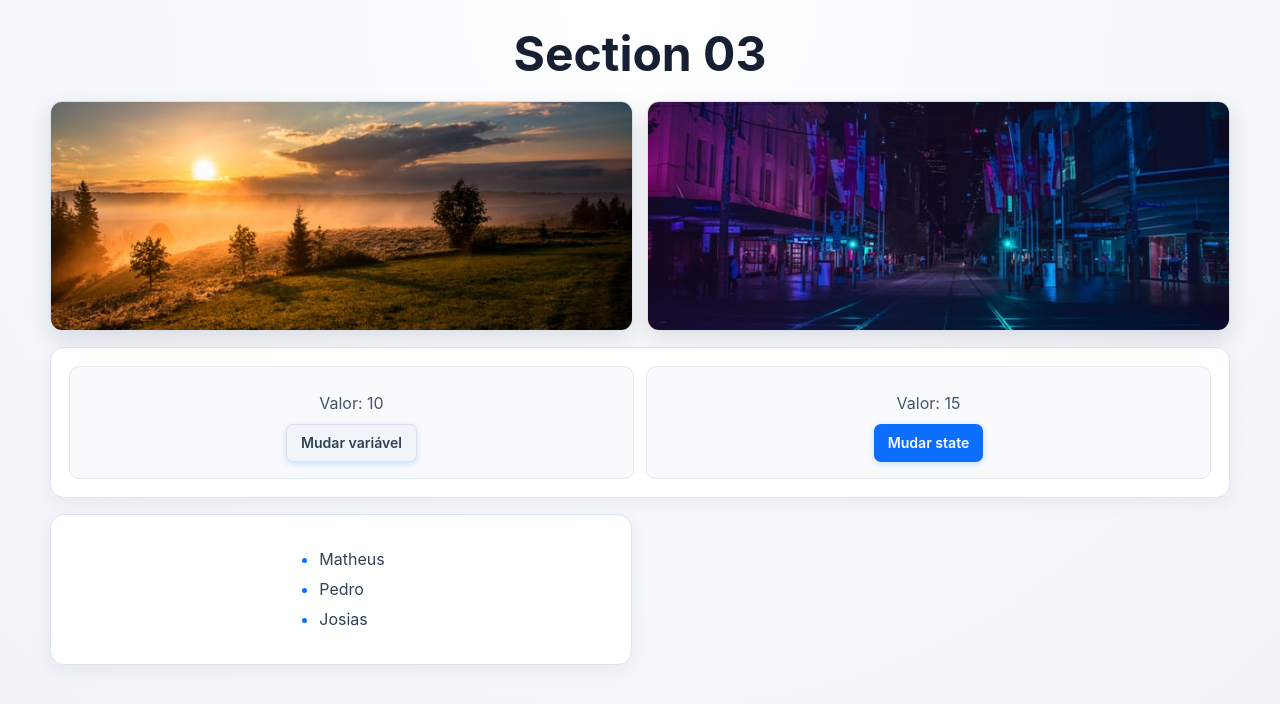
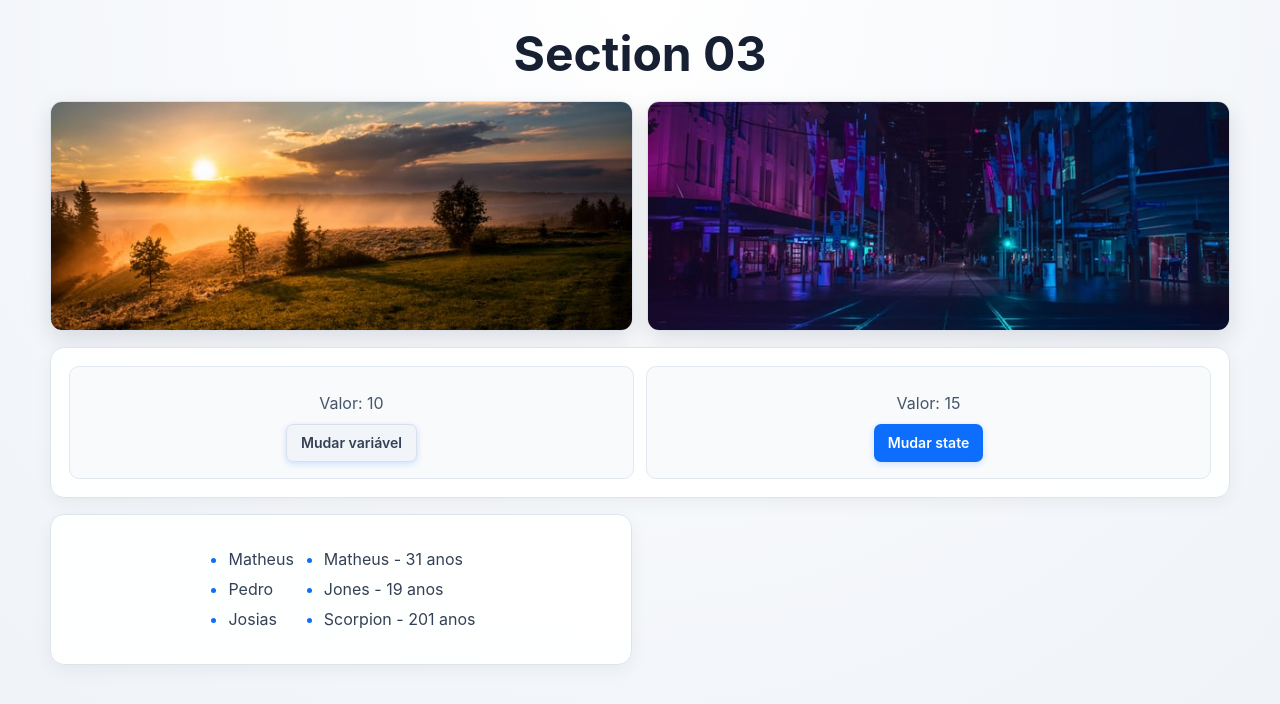
Before and after one commit to RenanNunesz10/Review-React, a React (Vite) app: page / in a window 1280 px wide. Shown: the top 704 px of the page. Built offline with nearby package versions, Linux system fonts and the light colour scheme.

Commit message:
refactor: render users from object list

```diff
--- a/src/components/ListRender.jsx
+++ b/src/components/ListRender.jsx
@@ -1,15 +1,28 @@
 import { useState } from "react";
 
 const ListRender = () => {
-  // Lista simples mantida em state apenas para fins didáticos.
   const [list] = useState(["Matheus", "Pedro", "Josias"]);
+
+  // Agora cada usuário possui um id estável.
+  const [users] = useState([
+    { id: 1, name: "Matheus", age: 31 },
+    { id: 2, name: "Jones", age: 19 },
+    { id: 3, name: "Scorpion", age: 201 },
+  ]);
 
   return (
     <div>
       <ul>
         {list.map((item, i) => (
-          // O índice é usado como key.
           <li key={i}>{item}</li>
+        ))}
+      </ul>
+
+      <ul>
+        {users.map((user) => (
+          <li key={user.id}>
+            {user.name} - {user.age} anos
+          </li>
         ))}
       </ul>
     </div>
```
